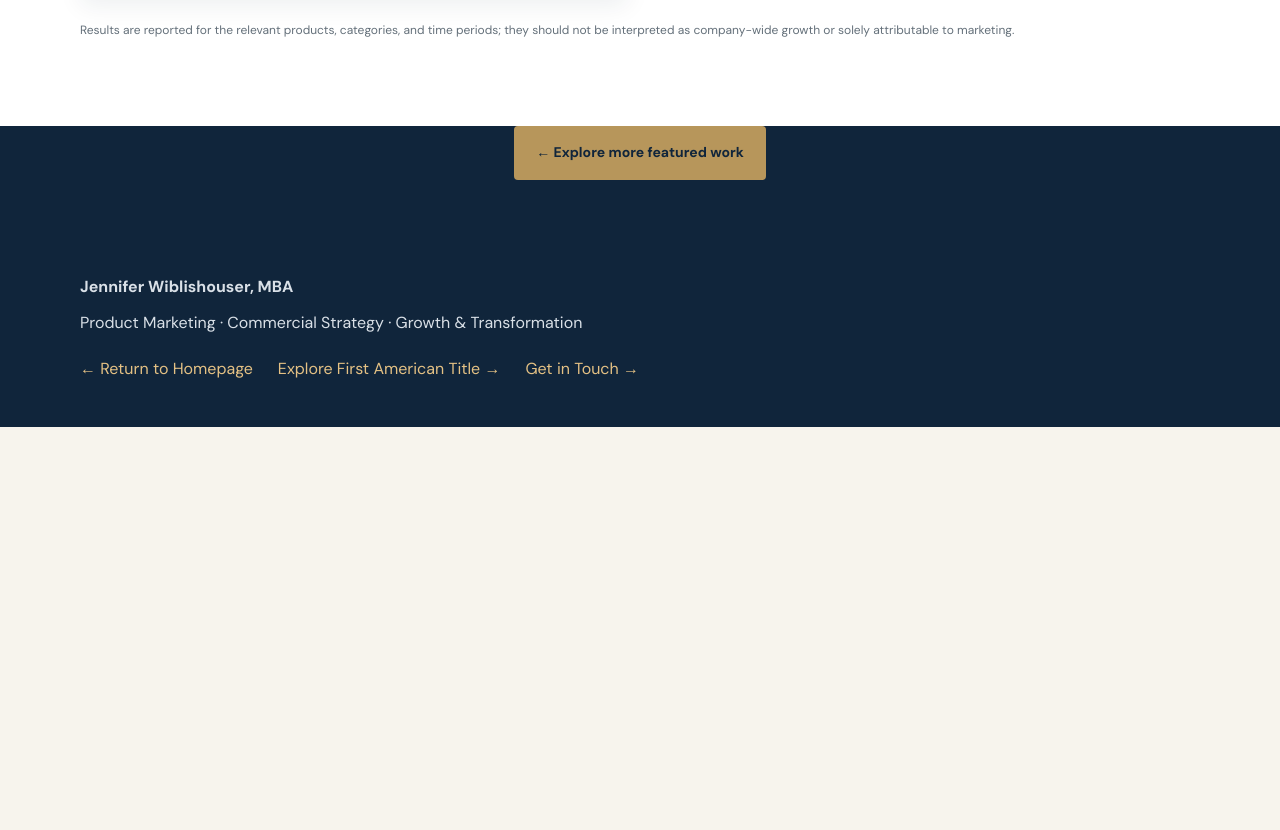
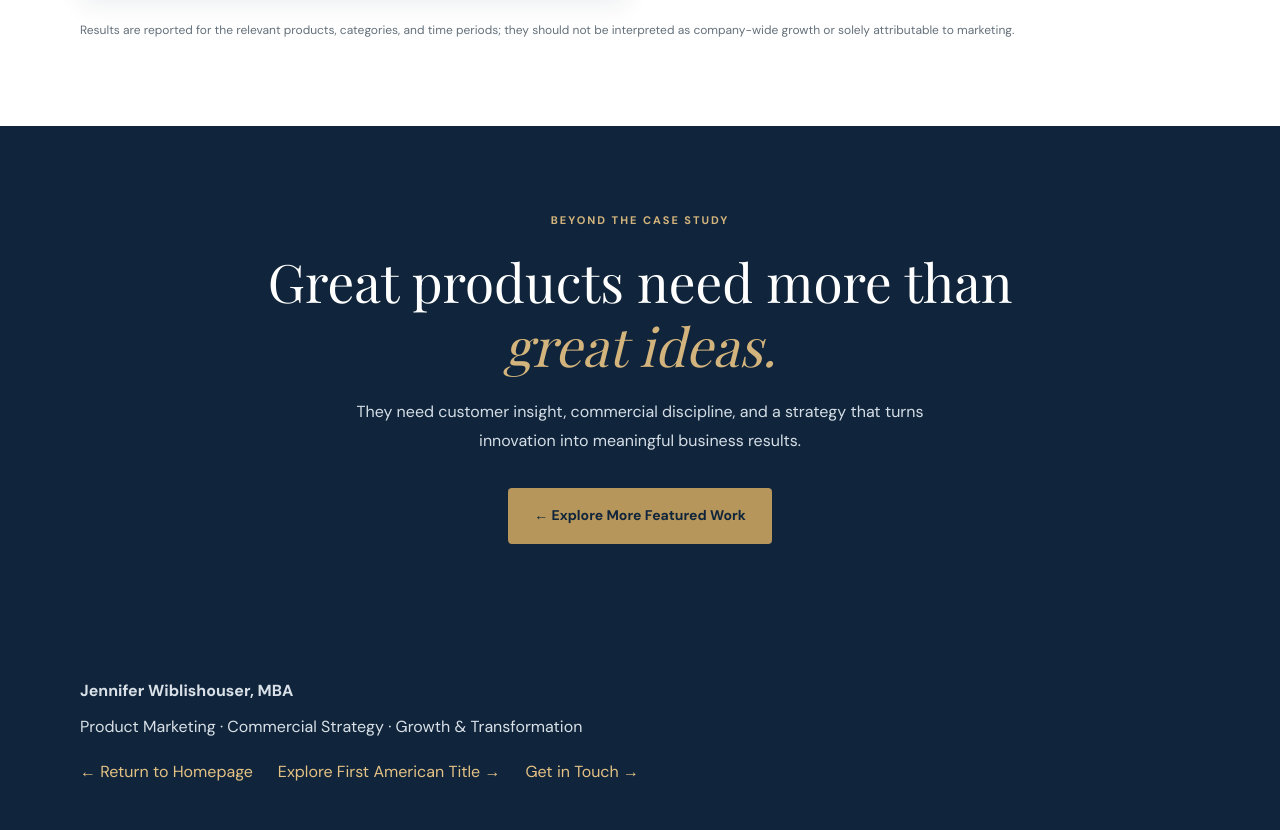
Before and after one commit to JenWiblishouser/JenWiblishouser.github.io, a plain HTML site: page smartpractice.html in a window 1280 px wide. Shown: the part 3752-4582 px from the top of the page. Before the commit the page ends 4179 px from the top, so only its background shows below. Drawn offline with nearby package versions, Linux system fonts and the light colour scheme; a web font is replaced by a local one.

Commit message:
Add closing section with promotional insights
Added closing section with promotional content and insights.

```diff
--- a/smartpractice.html
+++ b/smartpractice.html
@@ -12,6 +12,19 @@
 .sp-more-work{background:#10253b;text-align:center;padding:0 22px 48px}
 .sp-more-work a{display:inline-block;background:#b7965b;color:#10253b;font-weight:700;font-size:14px;padding:15px 22px;border-radius:4px;text-decoration:none;transition:background .2s,transform .2s}
 .sp-more-work a:hover{background:#d0af77;transform:translateY(-2px)}
+
+/* Closing section: a deliberate finish after selected work */
+.sp-closing{background:#10253b;color:#fff;text-align:center;padding:85px 24px 88px}
+.sp-closing-inner{max-width:780px;margin:0 auto}
+.sp-closing .sp-kicker{color:#d4b47d;letter-spacing:.18em;font-size:11px;font-weight:700;margin:0 0 20px}
+.sp-closing h2{color:#fff;font-family:'Playfair Display',Georgia,serif;font-size:clamp(34px,4.2vw,53px);line-height:1.2;font-weight:400;margin:0 auto 21px}
+.sp-closing h2 em{color:#d4b47d;font-weight:400}
+.sp-closing-copy{max-width:620px;margin:0 auto 32px;color:#d5dee7;font-size:16px;line-height:1.8}
+.sp-closing-button{display:inline-block;background:#b7965b;color:#10253b;font-weight:700;font-size:14px;padding:16px 26px;border-radius:4px;text-decoration:none;transition:background .2s,transform .2s}
+.sp-closing-button:hover{background:#d0af77;transform:translateY(-2px)}
+.sp-closing-button:focus-visible{outline:3px solid #fff;outline-offset:4px}
+@media(max-width:650px){.sp-closing{padding:65px 20px 70px}.sp-closing-copy{font-size:15px}}
+@media(prefers-reduced-motion:reduce){.sp-closing-button{transition:none}.sp-closing-button:hover{transform:none}}
 </style>
 </head>
 <body class="sp-page">
@@ -29,5 +42,12 @@
 <figure><img src="assets/images/smartpractice-anniversary.jpg" alt="SmartPractice 50th anniversary customer appreciation campaign" loading="lazy"><figcaption><strong>50th Anniversary Campaign</strong>Customer appreciation, brand heritage, and coordinated storytelling for a company milestone.</figcaption></figure>
 <figure><img src="assets/images/smartpractice-giveaways.jpg" alt="SmartPractice dental giveaways promotional campaign" loading="lazy"><figcaption><strong>Dental Giveaways Promotion</strong>Product merchandising and customer-focused messaging for pediatric and general dental practices.</figcaption></figure>
 </div><p class="sp-note">Results are reported for the relevant products, categories, and time periods; they should not be interpreted as company-wide growth or solely attributable to marketing.</p></div></section>
-</main><div class="sp-more-work"><a href="index.html#impact">← Explore more featured work</a></div><footer class="sp-footer"><div class="sp-wrap"><p><strong>Jennifer Wiblishouser, MBA</strong></p><p>Product Marketing · Commercial Strategy · Growth &amp; Transformation</p><div class="sp-footer-links"><a href="index.html">← Return to Homepage</a><a href="first-american.html">Explore First American Title →</a><a href="mailto:jwiblishouser@icloud.com">Get in Touch →</a></div></div></footer>
+</main><section class="sp-closing" aria-labelledby="sp-closing-title">
+  <div class="sp-wrap sp-closing-inner">
+    <p class="sp-kicker">BEYOND THE CASE STUDY</p>
+    <h2 id="sp-closing-title">Great products need more than <em>great ideas.</em></h2>
+    <p class="sp-closing-copy">They need customer insight, commercial discipline, and a strategy that turns innovation into meaningful business results.</p>
+    <a class="sp-closing-button" href="index.html#impact">← Explore More Featured Work</a>
+  </div>
+</section><footer class="sp-footer"><div class="sp-wrap"><p><strong>Jennifer Wiblishouser, MBA</strong></p><p>Product Marketing · Commercial Strategy · Growth &amp; Transformation</p><div class="sp-footer-links"><a href="index.html">← Return to Homepage</a><a href="first-american.html">Explore First American Title →</a><a href="mailto:jwiblishouser@icloud.com">Get in Touch →</a></div></div></footer>
 </body></html>
```
